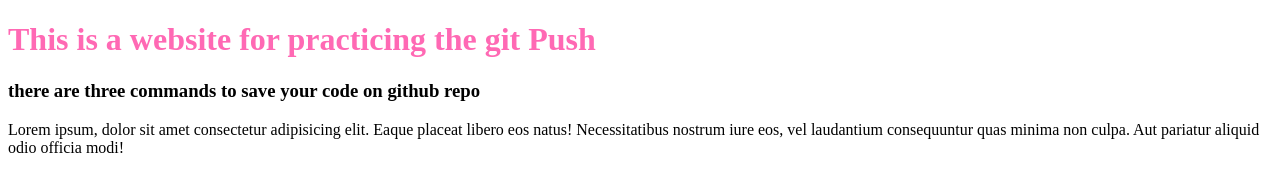
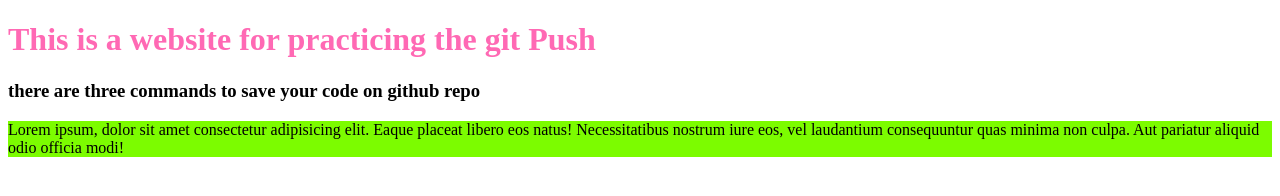
Before and after one commit to sazzad22/secound-repo, a plain HTML site: page index.html in a window 1280 px wide. Drawn offline with Linux system fonts and the light colour scheme.

Commit message:
p color change on css

```diff
--- a/style demo.css
+++ b/style demo.css
@@ -1,3 +1,6 @@
 h1{
     color: hotpink;
 }
+p{
+    background-color: lawngreen;
+}
```
